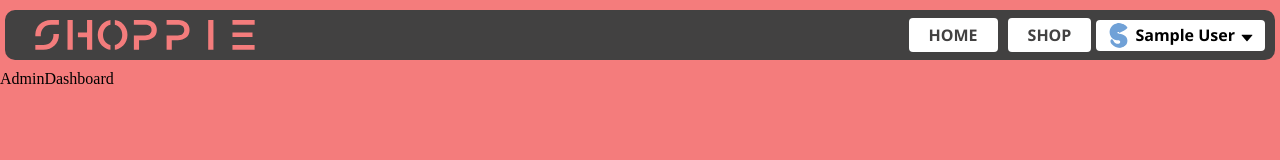
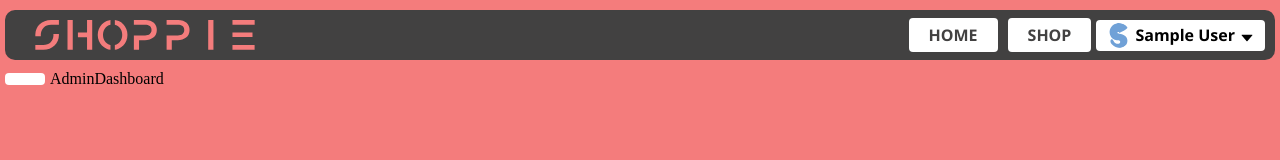
Before and after one commit to who-0/shoppie, a React (Create React App) app in the folder client/: page /admin in a window 1280 px wide. Shown: the top 160 px of the page. Built offline with nearby package versions, Linux system fonts and the light colour scheme; sample sign-in values are in the browser's storage; a web font is replaced by a local one.

Commit message:
admin menu start

```diff
--- a/client/src/App.jsx
+++ b/client/src/App.jsx
@@ -55,9 +55,9 @@ const App = () => {
             }
           >
             <Route index element={<AdminDashboard />} />
-            <Route path="orders" element={<AdminOrders />} />
             <Route path="products" element={<AdminProducts />} />
             <Route path="users" element={<AdminUsers />} />
+            <Route path="orders" element={<AdminOrders />} />
           </Route>
         )}
           <Route path="*" element={<div>Error</div>} />
--- a/client/src/pages/admin/AdminShareLayout.jsx
+++ b/client/src/pages/admin/AdminShareLayout.jsx
@@ -1,10 +1,16 @@
 import { Outlet } from "react-router-dom";
+import { AdminLayout,AdminMenu } from "./styles.admin";
+import { NavLink } from "components";
+
 
 const AdminShareLayout = () => {
   return (
-    <div>
+    <AdminLayout>
+      <AdminMenu>
+        <NavLink />
+      </AdminMenu>
       <Outlet />
-    </div>
+    </AdminLayout>
   );
 };
 export default AdminShareLayout;
--- /dev/null
+++ b/client/src/pages/admin/styles.admin.jsx
@@ -0,0 +1,15 @@
+import styled from "styled-components";
+
+
+const AdminLayout = styled.div`
+    width: 100%;
+    display: flex;
+    justify-content: flex-start;
+    align-items: center;
+`
+
+const AdminMenu = styled.div`
+
+`
+
+export {AdminLayout,AdminMenu}
```
